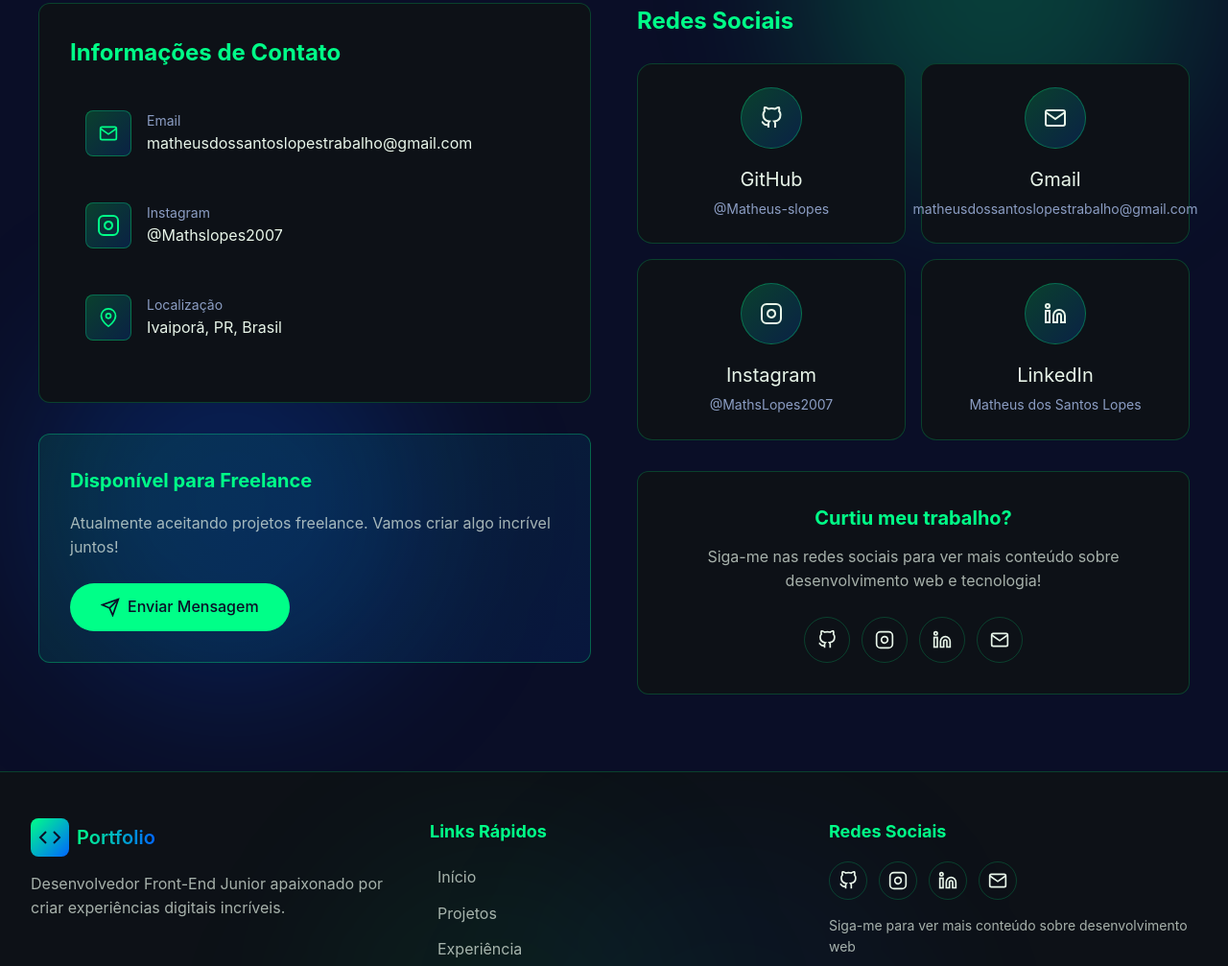
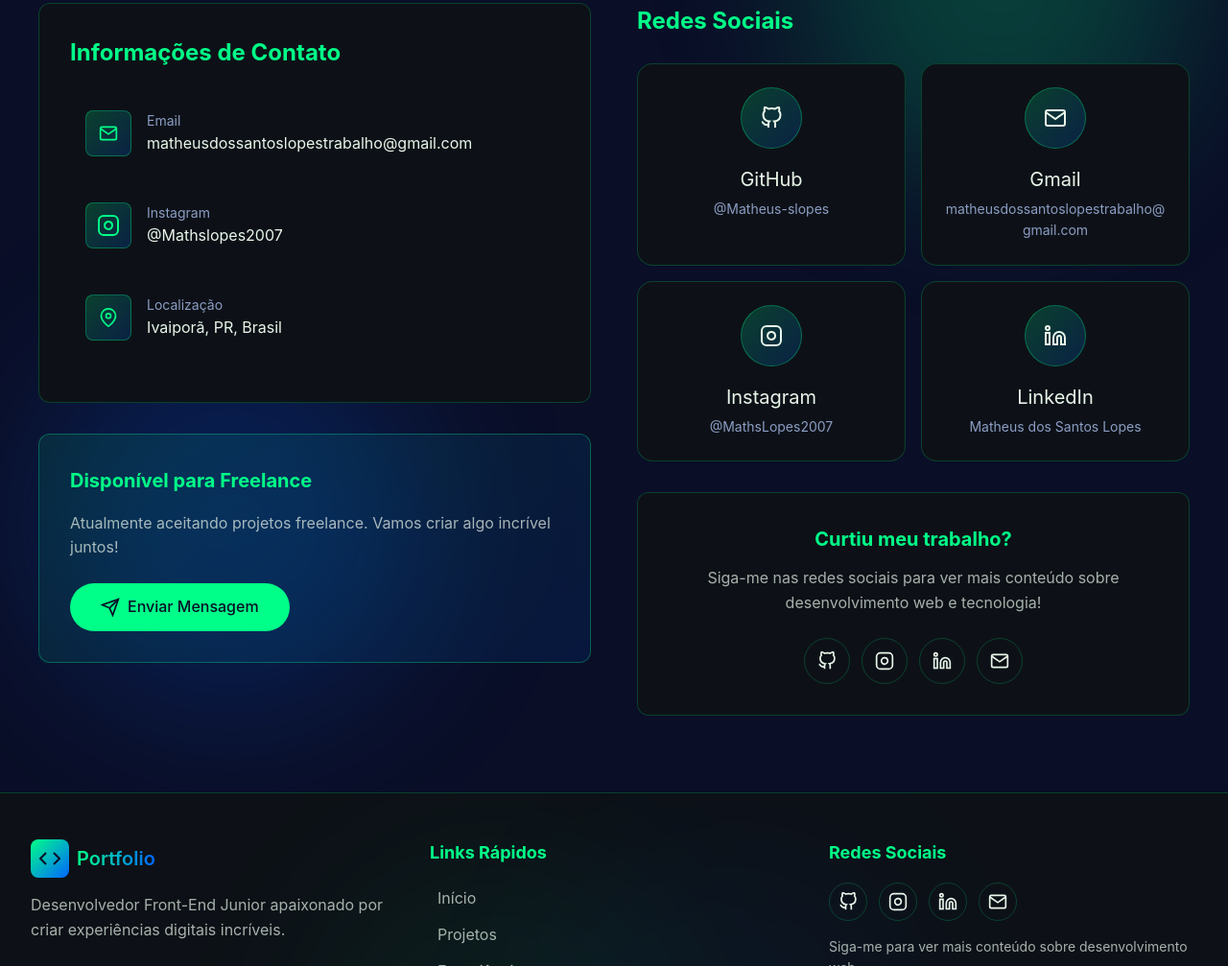
Before and after one commit to matheus-slopes/Portfolio_Matheus_slopes, a plain HTML site: page index.html in a window 1280 px wide. Shown: the part 4282-5289 px from the top of the page at 96% size. Drawn offline with Linux system fonts and the light colour scheme.

Commit message:
Update styles.css

```diff
--- a/styles.css
+++ b/styles.css
@@ -1230,7 +1230,7 @@ section {
 }
 
 .social-username {
-  overflow-wrap: break-word;
+  word-break: break-all;
   font-size: 0.875rem;
   color: var(--muted-foreground);
 }
```
